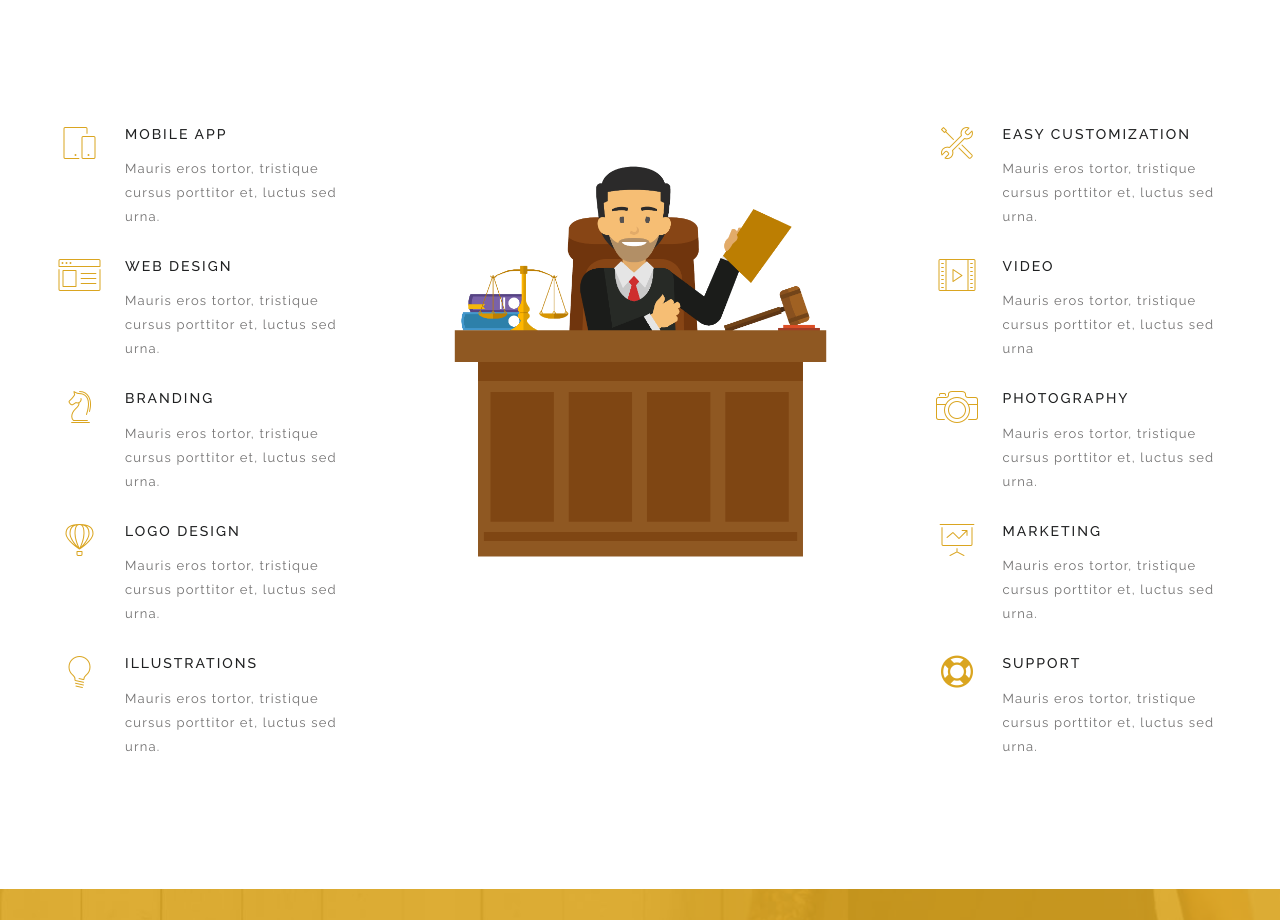
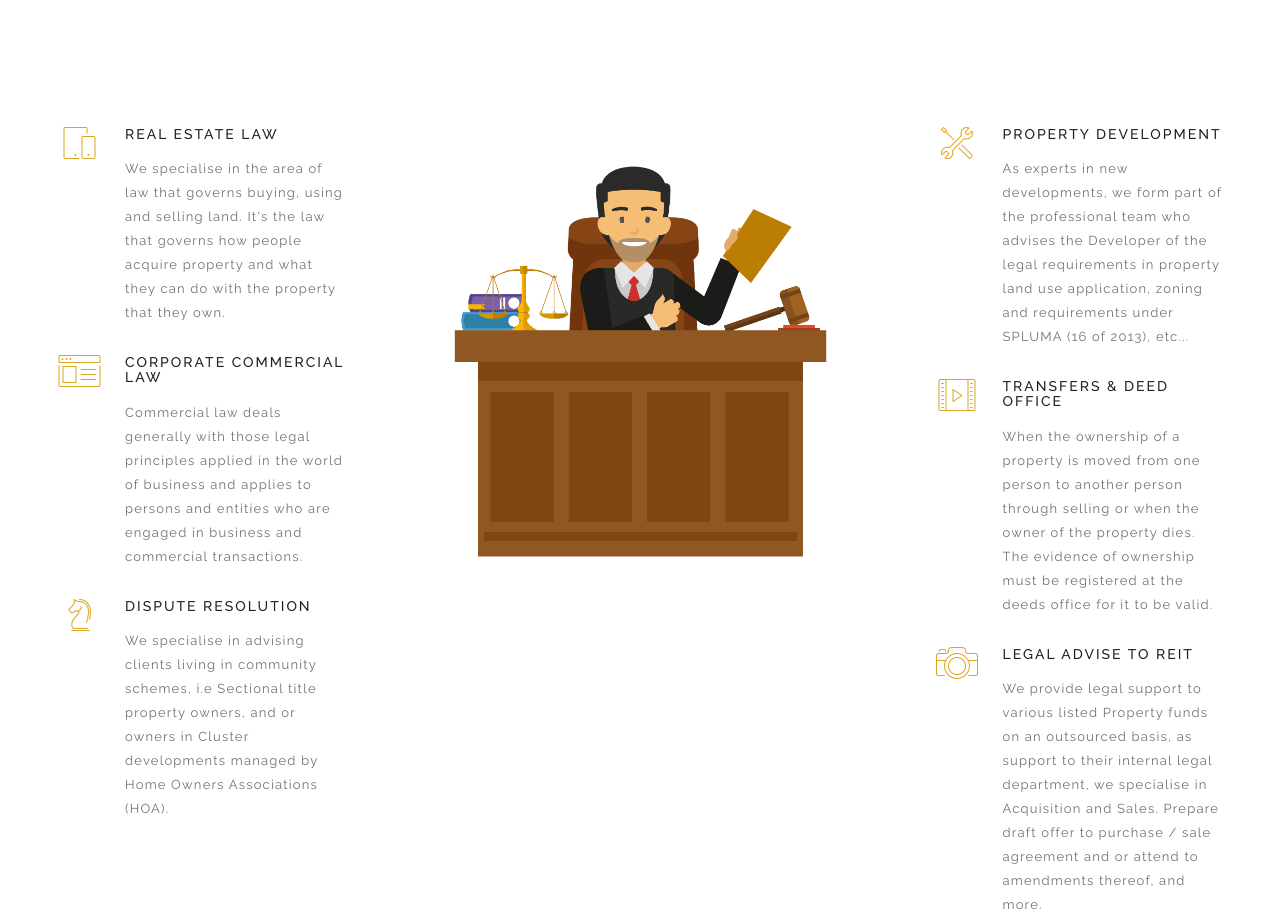
Before and after one commit to PalissonProjects/palissonprojects.github.io, a plain HTML site: page index.html in a window 1280 px wide. Shown: the part 1923-2843 px from the top of the page. Drawn offline with nearby package versions, Linux system fonts and the light colour scheme; some packages are replaced by stand-ins of ours.

Commit message:
Update index.html

```diff
--- a/index.html
+++ b/index.html
@@ -223,8 +223,11 @@
                     <div class="left-features-box animated out" data-animation="fadeInLeft" data-delay="0">
                       <span class="iconbox"><i class="icon-mobile"></i></span>
                       <div class="features-box-content">
-                        <h6>Mobile App</h6>
-                        <p>Mauris eros tortor, tristique cursus porttitor et, luctus sed urna.</p>
+                        <h6>Real Estate Law</h6>
+                        <p>We specialise in the area of law that governs buying, using and selling land.
+                          It's the law that governs how people acquire property
+                          and what they can do with the property that they own.
+                        </p>
                       </div> <!-- end features-box-content -->
                     </div> <!-- end left-features-box -->
                   </li>
@@ -233,8 +236,10 @@
                     <div class="left-features-box animated out" data-animation="fadeInLeft" data-delay="0">
                       <span class="iconbox"><i class="icon-browser"></i></span>
                       <div class="features-box-content">
-                        <h6>Web design</h6>
-                        <p>Mauris eros tortor, tristique cursus porttitor et, luctus sed urna.</p>
+                        <h6>Corporate Commercial Law</h6>
+                        <p>Commercial law deals generally with those legal principles applied in the world of business and
+                          applies to persons and entities who are engaged in business and commercial transactions.
+                        </p>
                       </div> <!-- end features-box-content -->
                     </div> <!-- end left-features-box -->
                   </li>
@@ -243,31 +248,15 @@
                     <div class="left-features-box animated out" data-animation="fadeInLeft" data-delay="0">
                       <span class="iconbox"><i class="icon-strategy"></i></span>
                       <div class="features-box-content">
-                        <h6>Branding</h6>
-                        <p>Mauris eros tortor, tristique cursus porttitor et, luctus sed urna.</p>
+                        <h6>Dispute Resolution</h6>
+                        <p>We specialise in advising clients living in community schemes,
+                          i.e Sectional title property owners, and or owners in Cluster
+                          developments managed by Home Owners Associations (HOA).
+                        </p>
                       </div> <!-- end features-box-content -->
                     </div> <!-- end left-features-box -->
                   </li>
                   <!-- feature -->
-                  <li>
-                    <div class="left-features-box animated out" data-animation="fadeInLeft" data-delay="0">
-                      <span class="iconbox"><i class="icon-hotairballoon "></i></span>
-                      <div class="features-box-content">
-                        <h6>Logo design</h6>
-                        <p>Mauris eros tortor, tristique cursus porttitor et, luctus sed urna.</p>
-                      </div> <!-- end features-box-content -->
-                    </div> <!-- end left-features-box -->
-                  </li>
-                  <!-- feature -->
-                  <li>
-                    <div class="left-features-box animated out" data-animation="fadeInLeft" data-delay="0">
-                      <span class="iconbox"><i class="icon-lightbulb"></i></span>
-                      <div class="features-box-content">
-                        <h6>Illustrations</h6>
-                        <p>Mauris eros tortor, tristique cursus porttitor et, luctus sed urna.</p>
-                      </div> <!-- end features-box-content -->
-                    </div> <!-- end left-features-box -->
-                  </li>
                 </ul> <!-- end features-list -->
               </div> <!-- end left-features-service -->
             </div><!--  end col-md-3 -->
@@ -286,8 +275,10 @@
                     <div class="right-features-box animated out" data-animation="fadeInRight" data-delay="0">
                       <span class="iconbox"><i class="icon-tools-2"></i></span>
                       <div class="features-box-content">
-                        <h6>Easy Customization</h6>
-                        <p>Mauris eros tortor, tristique cursus porttitor et, luctus sed urna.</p>
+                        <h6>Property Development</h6>
+                        <p>As experts in new developments, we form part of the professional team who advises the Developer of the legal requirements
+                          in property land use application, zoning and requirements under SPLUMA (16 of 2013), etc...
+                        </p>
                       </div>
                     </div>
                   </li>
@@ -296,8 +287,9 @@
                     <div class="right-features-box animated out" data-animation="fadeInRight" data-delay="0">
                       <span class="iconbox"><i class="icon-video"></i></span>
                       <div class="features-box-content">
-                        <h6>Video</h6>
-                        <p>Mauris eros tortor, tristique cursus porttitor et, luctus sed urna</p>
+                        <h6>Transfers & Deed Office</h6>
+                        <p>When the ownership of a property is moved from one person to another person through selling or when the owner of the property dies.
+                          The evidence of ownership must be registered at the deeds office for it to be valid.</p>
                       </div>
                     </div>
                   </li>
@@ -306,31 +298,14 @@
                     <div class="right-features-box animated out" data-animation="fadeInRight" data-delay="0">
                       <span class="iconbox"><i class="icon-camera"></i></span>
                       <div class="features-box-content">
-                        <h6>Photography</h6>
-                        <p>Mauris eros tortor, tristique cursus porttitor et, luctus sed urna.</p>
+                        <h6>Legal Advise To REIT</h6>
+                        <p>We provide legal support to various listed Property funds on an outsourced basis, as support to their internal legal department, we specialise in Acquisition and Sales.
+                          Prepare draft offer to purchase / sale agreement and or attend to amendments thereof, and more.</p>
                       </div>
                     </div>
                   </li>
                   <!-- feature -->
-                  <li>
-                    <div class="right-features-box animated out" data-animation="fadeInRight" data-delay="0">
-                      <span class="iconbox"><i class="icon-presentation"></i></span>
-                      <div class="features-box-content">
-                        <h6>Marketing</h6>
-                        <p>Mauris eros tortor, tristique cursus porttitor et, luctus sed urna.</p>
-                      </div>
-                    </div>
-                  </li>
-                  <!-- feature -->
-                  <li>
-                    <div class="right-features-box animated out" data-animation="fadeInRight" data-delay="0">
-                      <span class="iconbox"><i class="fa fa-life-ring"></i></span>
-                      <div class="features-box-content">
-                        <h6>Support</h6>
-                        <p>Mauris eros tortor, tristique cursus porttitor et, luctus sed urna.</p>
-                      </div>
-                    </div>
-                  </li>
+
                 </ul> <!-- end features-list -->
               </div>
             </div> <!-- end col-md-3 -->
```
